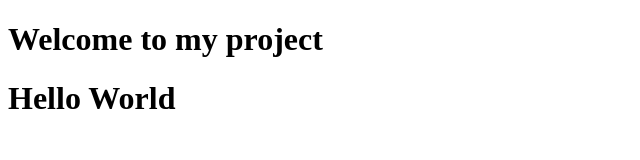
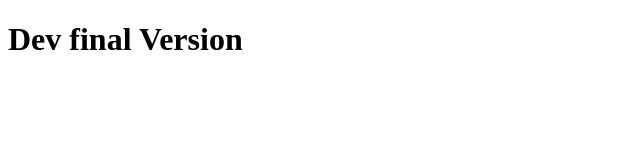
Before and after one commit to SihariN/Git-Assignment, a plain HTML site: page index.html in a window 1280 px wide. Shown: the whole page, without its empty margins (0-640 px from the left). Drawn offline with Linux system fonts and the light colour scheme.

Commit message:
Edit h1 on dev branch

```diff
--- a/index.html
+++ b/index.html
@@ -4,7 +4,6 @@
      <title>My Page</title>
    </head>
    <body>
-     <h1>Welcome to my project</h1>
-     <h1>Hello World</h1>
+     <h1>Dev final Version</h1>
    </body>
    </html>
```
